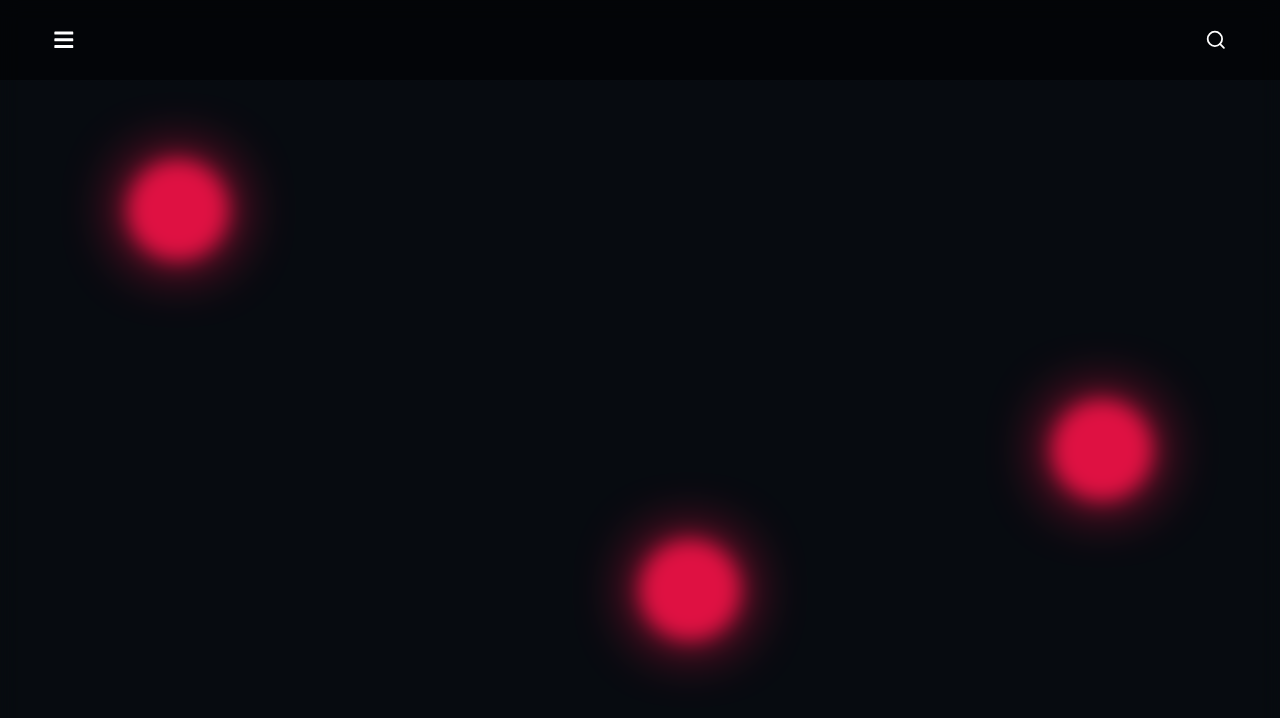
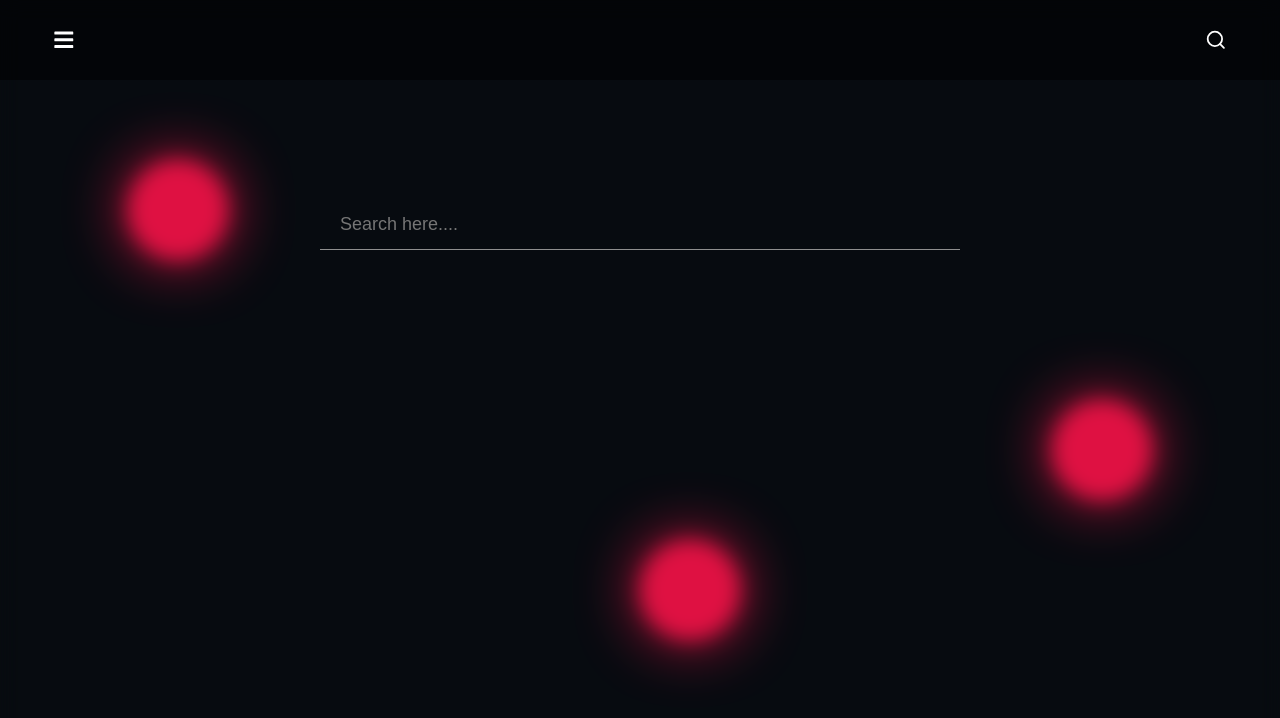
Before and after one commit to Byiringiro-saad/AA_Cinema, a React (Create React App) app: page /search in a window 1280 px wide. Shown: the top 718 px of the page. Built offline with nearby package versions, Linux system fonts and the light colour scheme.

Commit message:
added search

```diff
--- a/src/pages/search.jsx
+++ b/src/pages/search.jsx
@@ -1,17 +1,144 @@
-import React from "react";
-
+import React, { useState } from "react";
 import styled from "styled-components";
 
 import Nav from "../components/nav";
+import api from "../features/api";
 
 const Search = () => {
+  const [query, setQuery] = useState("");
+  const [loading, setLoading] = useState(false);
+  const [suggestions, setSuggestions] = useState([]);
+
+  const handleSubmit = (e) => {
+    e.preventDefault();
+  };
+
+  const handleChange = (e) => {
+    setQuery(e.target.value);
+    setLoading(true);
+
+    api
+      .get("/search/movie", {
+        params: {
+          query: query,
+        },
+      })
+      .then((response) => {
+        setLoading(false);
+        console.log(response.data);
+        setSuggestions(response.data.results);
+      });
+  };
+
   return (
     <Container>
       <Nav />
+      <form className="form" onSubmit={handleSubmit}>
+        <input
+          type="text"
+          placeholder="Search here...."
+          onChange={handleChange}
+          value={query}
+        />
+      </form>
+      <div className="suggestions">
+        {query.length > 0 && (
+          <>
+            {loading ? (
+              <img src="/loader.svg" alt="loader" />
+            ) : (
+              <>
+                {suggestions.slice(0, 4).map((suggestion, index) => (
+                  <div key={index} className="suggestion">
+                    <div className="image">
+                      <img
+                        src={`https://www.themoviedb.org/t/p/w440_and_h660_face${suggestion?.poster_path}`}
+                        alt={suggestion?.original_title}
+                      />
+                    </div>
+                    <p className="name">{suggestion.original_title}</p>
+                  </div>
+                ))}
+              </>
+            )}
+          </>
+        )}
+      </div>
     </Container>
   );
 };
 
-const Container = styled.div``;
+const Container = styled.div`
+  width: 100%;
+  height: 100vh;
+  display: flex;
+  flex-direction: column;
+  align-items: center;
+  justify-content: center;
+
+  .form {
+    width: 50%;
+    height: 50px;
+    justify-self: center;
+    background: var(--red);
+    border-bottom: 1px solid var(--gray);
+
+    input {
+      width: 100%;
+      height: 100%;
+      padding: 0 0 0 20px;
+      background: transparent;
+      border: none;
+      outline: none;
+      color: var(--white);
+      font-size: 1.5em;
+    }
+  }
+
+  .suggestions {
+    width: 50%;
+    height: 300px;
+    margin: 50px 0 0 0;
+    display: flex;
+    flex-direction: column;
+    align-items: center;
+
+    img {
+      width: 30px;
+    }
+
+    .suggestion {
+      width: 100%;
+      height: 100px;
+      display: flex;
+      flex-direction: row;
+      align-items: center;
+      margin: 10px 0;
+      cursor: pointer;
+
+      :hover {
+        p {
+          color: var(--bright);
+        }
+
+        img {
+          opacity: 0.8;
+        }
+      }
+
+      p {
+        font-size: 1.2em;
+        margin: 0 0 0 20px;
+        color: var(--white);
+      }
+
+      img {
+        width: auto;
+        height: 100px;
+        border-radius: 5px;
+      }
+    }
+  }
+`;
 
 export default Search;
```
